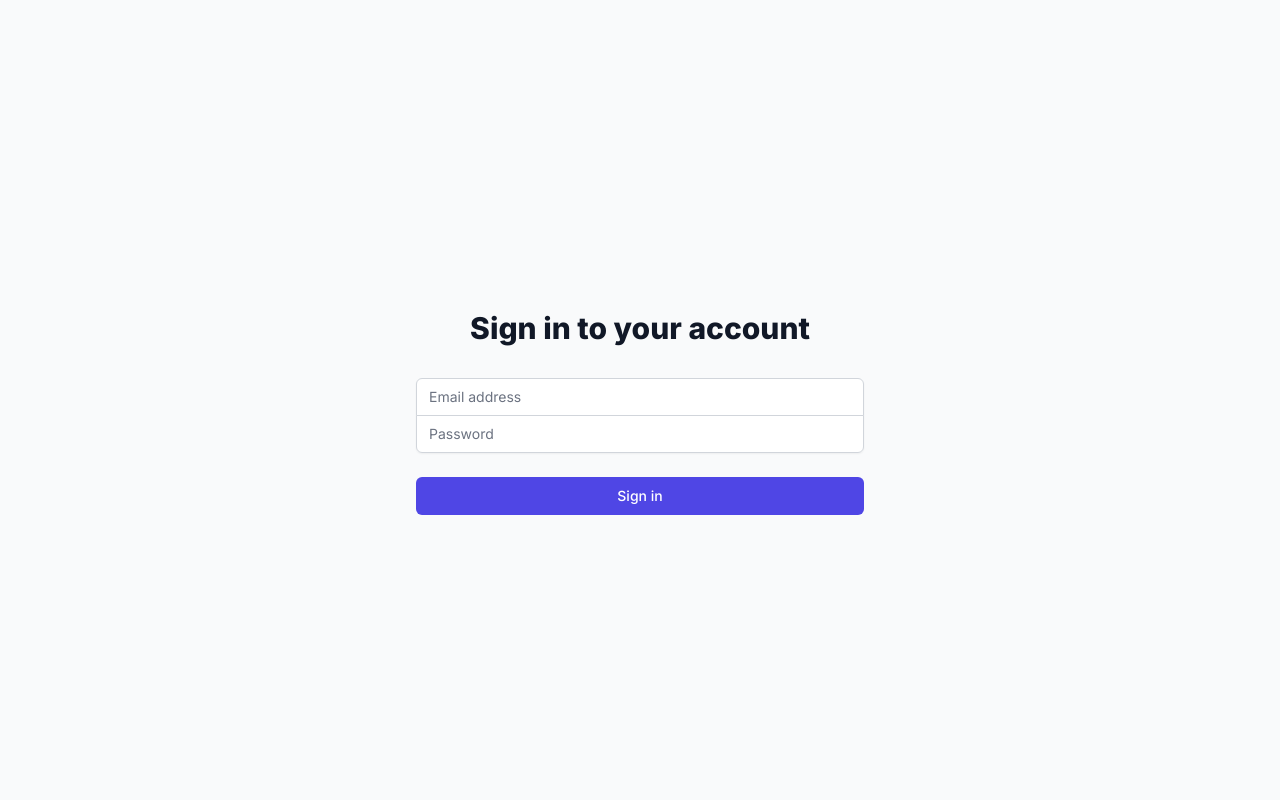
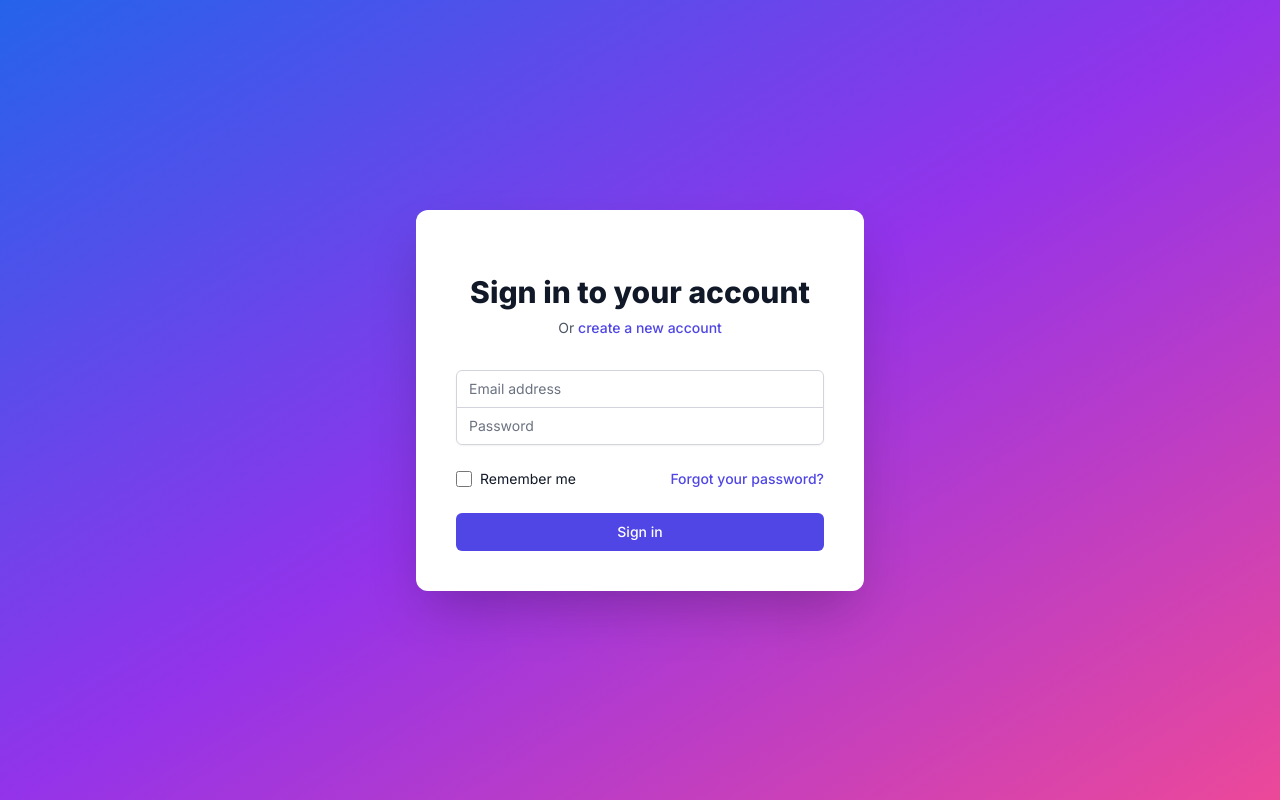
Before and after one commit to ProFusionX/ProFusionX, a Next.js app: page /auth/signin in a window 1280 px wide. Built offline with nearby package versions, Linux system fonts and the light colour scheme.

Commit message:
Improved design on sign up and sign in pages

```diff
--- a/app/auth/signin/page.tsx
+++ b/app/auth/signin/page.tsx
@@ -3,6 +3,7 @@
 import { signIn } from "next-auth/react";
 import { useState } from "react";
 import { useRouter } from "next/navigation";
+import Link from "next/link";
 
 export default function SignIn() {
   const [email, setEmail] = useState("");
@@ -45,12 +46,21 @@ export default function SignIn() {
   };
 
   return (
-    <div className="min-h-screen flex items-center justify-center bg-gray-50 py-12 px-4 sm:px-6 lg:px-8">
-      <div className="max-w-md w-full space-y-8">
+    <div className="min-h-screen flex items-center justify-center bg-gradient-to-br from-blue-600 via-purple-600 to-pink-500 py-12 px-4 sm:px-6 lg:px-8">
+      <div className="max-w-md w-full space-y-8 bg-white p-10 rounded-xl shadow-2xl">
         <div>
           <h2 className="mt-6 text-center text-3xl font-extrabold text-gray-900">
             Sign in to your account
           </h2>
+          <p className="mt-2 text-center text-sm text-gray-600">
+            Or{" "}
+            <Link
+              href="/auth/signup"
+              className="font-medium text-indigo-600 hover:text-indigo-500"
+            >
+              create a new account
+            </Link>
+          </p>
         </div>
         {error && (
           <div
@@ -97,10 +107,36 @@ export default function SignIn() {
             </div>
           </div>
 
+          <div className="flex items-center justify-between">
+            <div className="flex items-center">
+              <input
+                id="remember-me"
+                name="remember-me"
+                type="checkbox"
+                className="h-4 w-4 text-indigo-600 focus:ring-indigo-500 border-gray-300 rounded"
+              />
+              <label
+                htmlFor="remember-me"
+                className="ml-2 block text-sm text-gray-900"
+              >
+                Remember me
+              </label>
+            </div>
+
+            <div className="text-sm">
+              <a
+                href="#"
+                className="font-medium text-indigo-600 hover:text-indigo-500"
+              >
+                Forgot your password?
+              </a>
+            </div>
+          </div>
+
           <div>
             <button
               type="submit"
-              className="group relative w-full flex justify-center py-2 px-4 border border-transparent text-sm font-medium rounded-md text-white bg-indigo-600 hover:bg-indigo-700 focus:outline-none focus:ring-2 focus:ring-offset-2 focus:ring-indigo-500"
+              className="group relative w-full flex justify-center py-2 px-4 border border-transparent text-sm font-medium rounded-md text-white bg-indigo-600 hover:bg-indigo-700 focus:outline-none focus:ring-2 focus:ring-offset-2 focus:ring-indigo-500 transition duration-300 ease-in-out transform hover:-translate-y-1 hover:shadow-lg"
             >
               Sign in
             </button>
--- a/app/auth/signup/page.tsx
+++ b/app/auth/signup/page.tsx
@@ -2,73 +2,54 @@
 
 import { useState } from "react";
 import { useRouter } from "next/navigation";
+import Link from "next/link";
 
 export default function SignUp() {
   const [name, setName] = useState("");
   const [email, setEmail] = useState("");
   const [password, setPassword] = useState("");
   const [role, setRole] = useState("mentee");
-  const [error, setError] = useState("");
   const router = useRouter();
 
   const handleSubmit = async (e: React.FormEvent) => {
     e.preventDefault();
-    setError(""); // Clear any existing errors
+    const response = await fetch("/api/auth/signup", {
+      method: "POST",
+      headers: { "Content-Type": "application/json" },
+      body: JSON.stringify({ name, email, password, role }),
+    });
 
-    try {
-      const signupResponse = await fetch("/api/auth/signup", {
-        method: "POST",
-        headers: { "Content-Type": "application/json" },
-        body: JSON.stringify({ name, email, password, role }),
-      });
-
-      if (signupResponse.ok) {
-        // Signup successful, now let's sign in
-        const signinResponse = await fetch("/api/auth/signin", {
-          method: "POST",
-          headers: { "Content-Type": "application/json" },
-          body: JSON.stringify({ email, password }),
-        });
-
-        if (signinResponse.ok) {
-          // Sign in successful, redirect to appropriate dashboard
-          const dashboardPath =
-            role === "mentor" ? "/dashboard/mentor" : "/dashboard/mentee";
-          router.push(dashboardPath);
-        } else {
-          throw new Error("Sign in failed after successful signup");
-        }
-      } else {
-        const errorData = await signupResponse.json();
-        throw new Error(errorData.error || "Sign up failed");
-      }
-    } catch (err) {
-      setError(
-        err instanceof Error ? err.message : "An unexpected error occurred"
-      );
-      console.error(err);
+    if (response.ok) {
+      router.push("/auth/signin");
+    } else {
+      // Handle error
+      console.error("Sign up failed");
     }
   };
 
   return (
-    <div className="min-h-screen flex items-center justify-center bg-gray-50 py-12 px-4 sm:px-6 lg:px-8">
-      <div className="max-w-md w-full space-y-8">
+    <div className="min-h-screen flex items-center justify-center bg-gradient-to-br from-blue-600 via-purple-600 to-pink-500 py-12 px-4 sm:px-6 lg:px-8">
+      <div className="max-w-md w-full space-y-8 bg-white p-10 rounded-xl shadow-2xl">
         <div>
           <h2 className="mt-6 text-center text-3xl font-extrabold text-gray-900">
             Create your account
           </h2>
+          <p className="mt-2 text-center text-sm text-gray-600">
+            Or{" "}
+            <Link
+              href="/auth/signin"
+              className="font-medium text-indigo-600 hover:text-indigo-500"
+            >
+              sign in to your existing account
+            </Link>
+          </p>
         </div>
-        {error && (
-          <div
-            className="bg-red-100 border border-red-400 text-red-700 px-4 py-3 rounded relative"
-            role="alert"
-          >
-            <span className="block sm:inline">{error}</span>
-          </div>
-        )}
         <form className="mt-8 space-y-6" onSubmit={handleSubmit}>
           <div className="rounded-md shadow-sm -space-y-px">
             <div>
+              <label htmlFor="name" className="sr-only">
+                Name
+              </label>
               <input
                 id="name"
                 name="name"
@@ -81,6 +62,9 @@ export default function SignUp() {
               />
             </div>
             <div>
+              <label htmlFor="email-address" className="sr-only">
+                Email address
+              </label>
               <input
                 id="email-address"
                 name="email"
@@ -94,6 +78,9 @@ export default function SignUp() {
               />
             </div>
             <div>
+              <label htmlFor="password" className="sr-only">
+                Password
+              </label>
               <input
                 id="password"
                 name="password"
@@ -107,6 +94,9 @@ export default function SignUp() {
               />
             </div>
             <div>
+              <label htmlFor="role" className="sr-only">
+                Role
+              </label>
               <select
                 id="role"
                 name="role"
@@ -124,7 +114,7 @@ export default function SignUp() {
           <div>
             <button
               type="submit"
-              className="group relative w-full flex justify-center py-2 px-4 border border-transparent text-sm font-medium rounded-md text-white bg-indigo-600 hover:bg-indigo-700 focus:outline-none focus:ring-2 focus:ring-offset-2 focus:ring-indigo-500"
+              className="group relative w-full flex justify-center py-2 px-4 border border-transparent text-sm font-medium rounded-md text-white bg-indigo-600 hover:bg-indigo-700 focus:outline-none focus:ring-2 focus:ring-offset-2 focus:ring-indigo-500 transition duration-300 ease-in-out transform hover:-translate-y-1 hover:shadow-lg"
             >
               Sign up
             </button>
```
